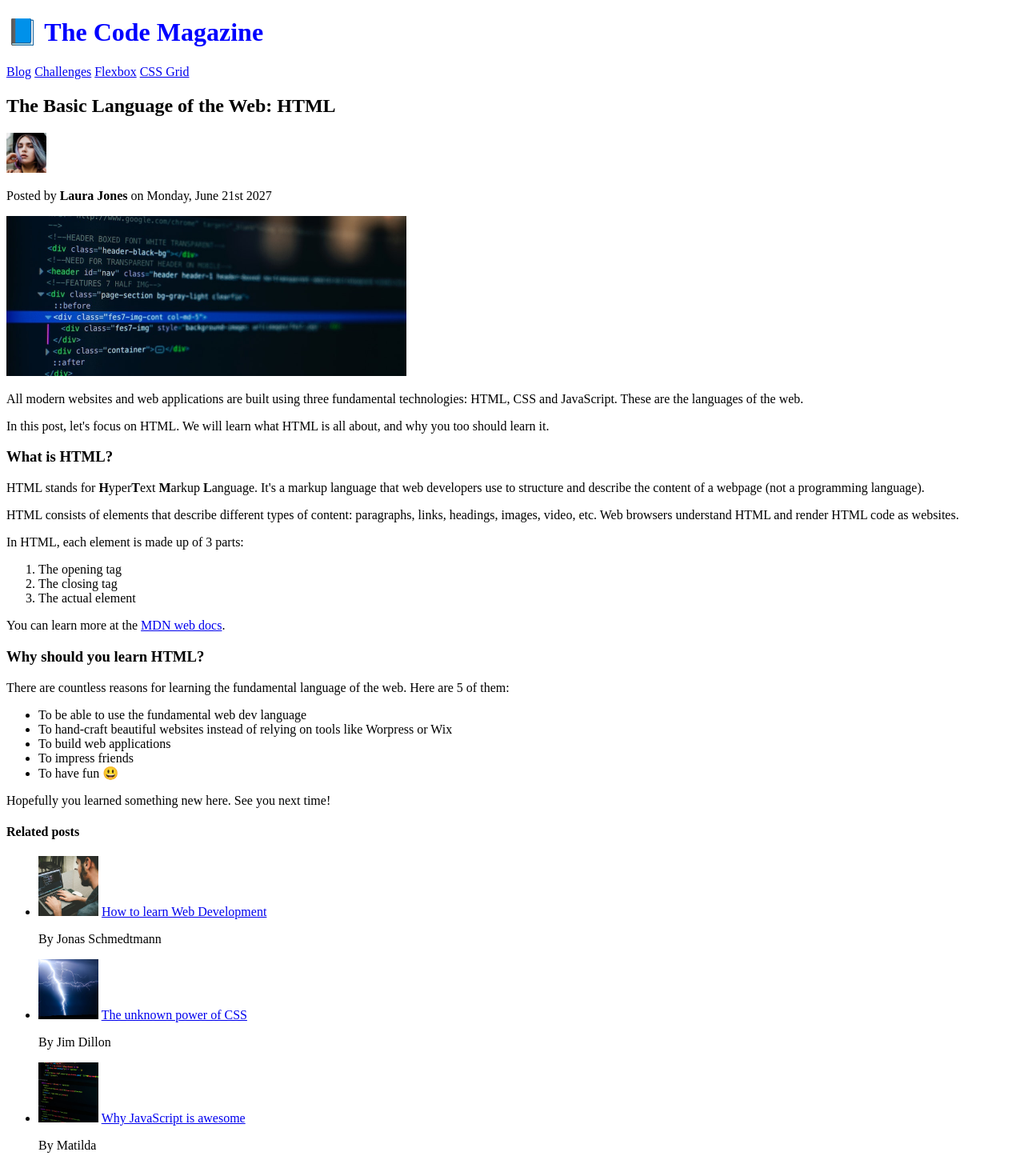
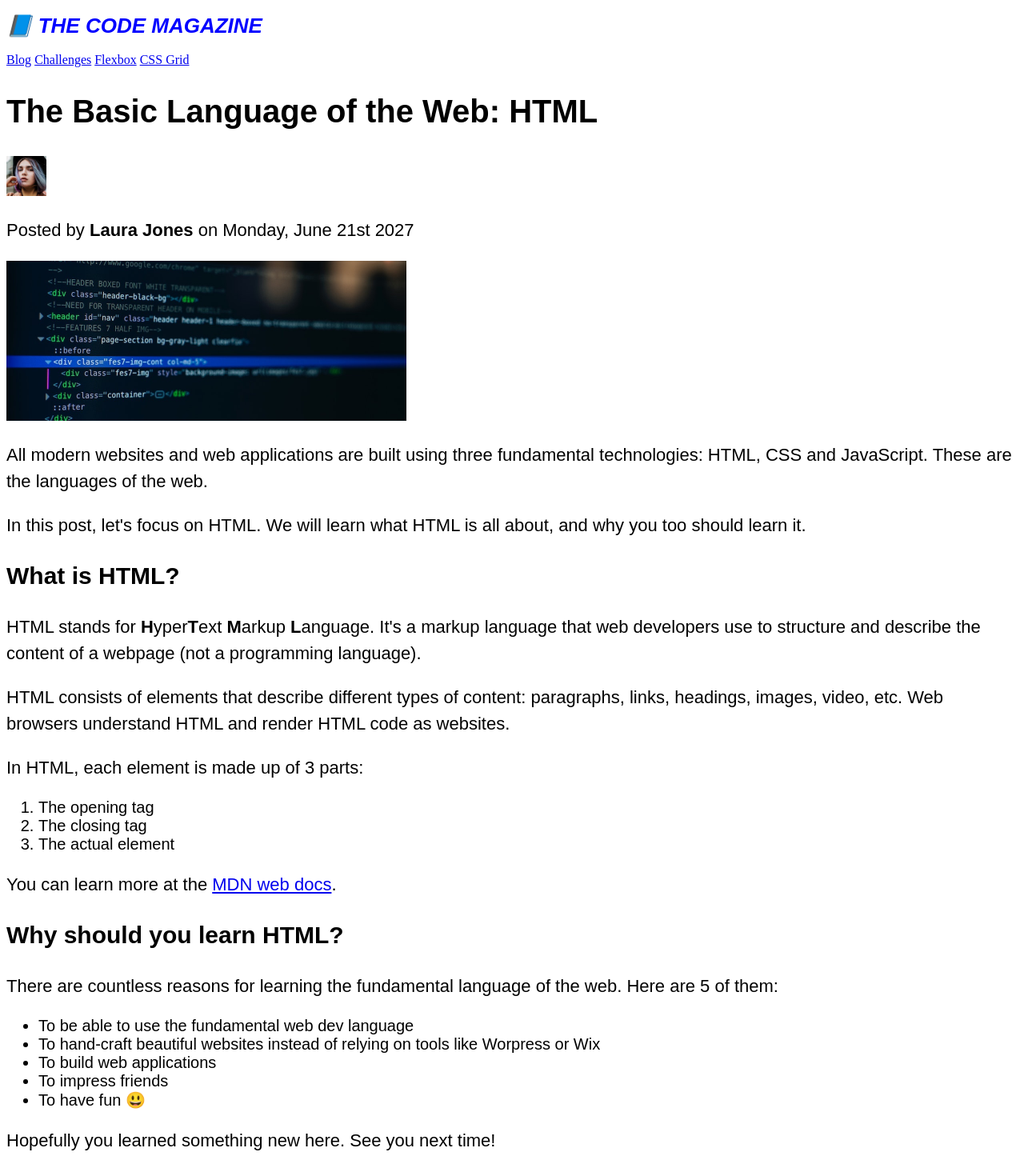
Before and after one commit to ziadbensalim/Getting-back-my-CSS-knowledge, a plain HTML site: page index.html in a window 1280 px wide. Shown: the top 1445 px of the page at 80% size. Drawn offline with Linux system fonts and the light colour scheme.

Commit message:
Styling Text

```diff
--- a/style.css
+++ b/style.css
@@ -1,3 +1,30 @@
 h1 {
   color: blue;
+  font-size: 26px;
+  font-family: sans-serif;
+  text-transform: uppercase;
+  font-style: italic;
 }
+h2 {
+  font-size: 40px;
+  font-family: sans-serif;
+}
+h3 {
+  font-size: 30px;
+  font-family: sans-serif;
+}
+h4 {
+  font-size: 20px;
+  font-family: sans-serif;
+  text-align: center;
+  text-transform: uppercase;
+}
+p {
+  font-size: 22px;
+  line-height: 1.5;
+  font-family: sans-serif;
+}
+li {
+  font-size: 20px;
+  font-family: sans-serif;
+}
```
